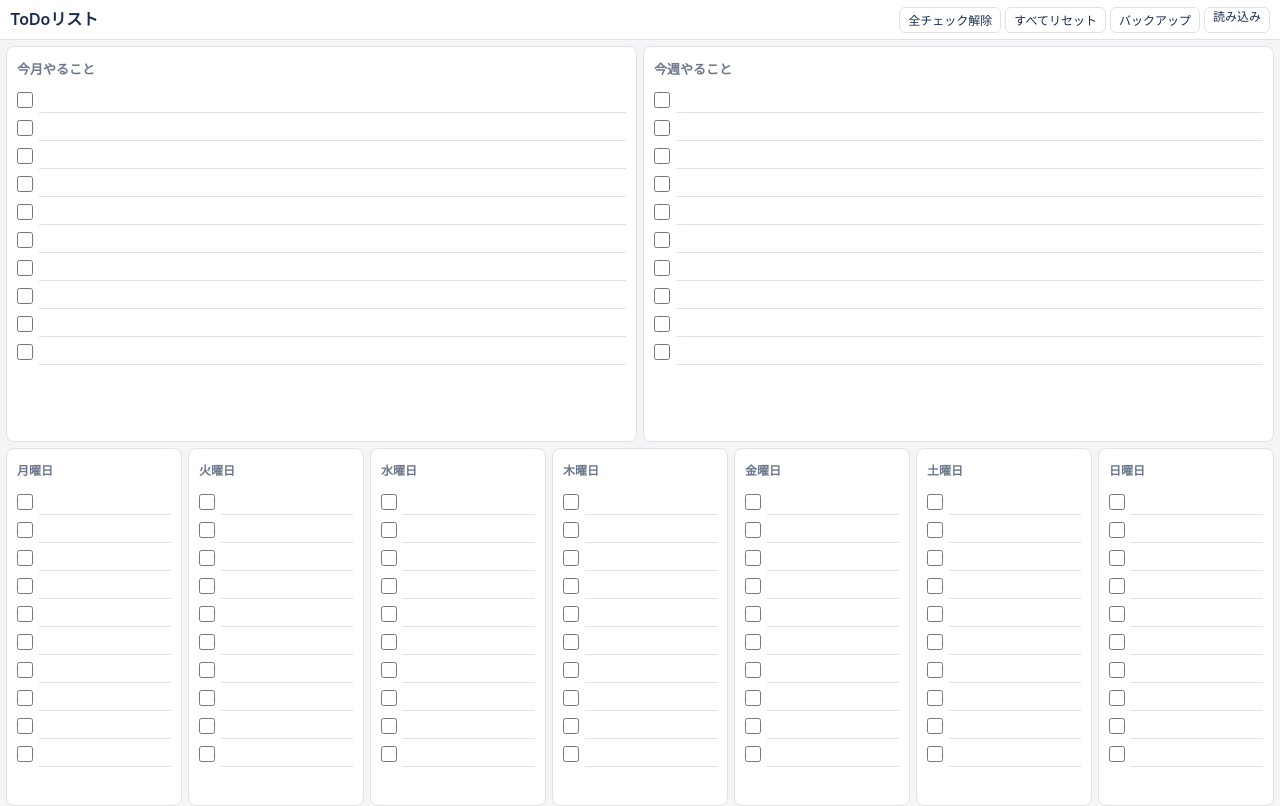
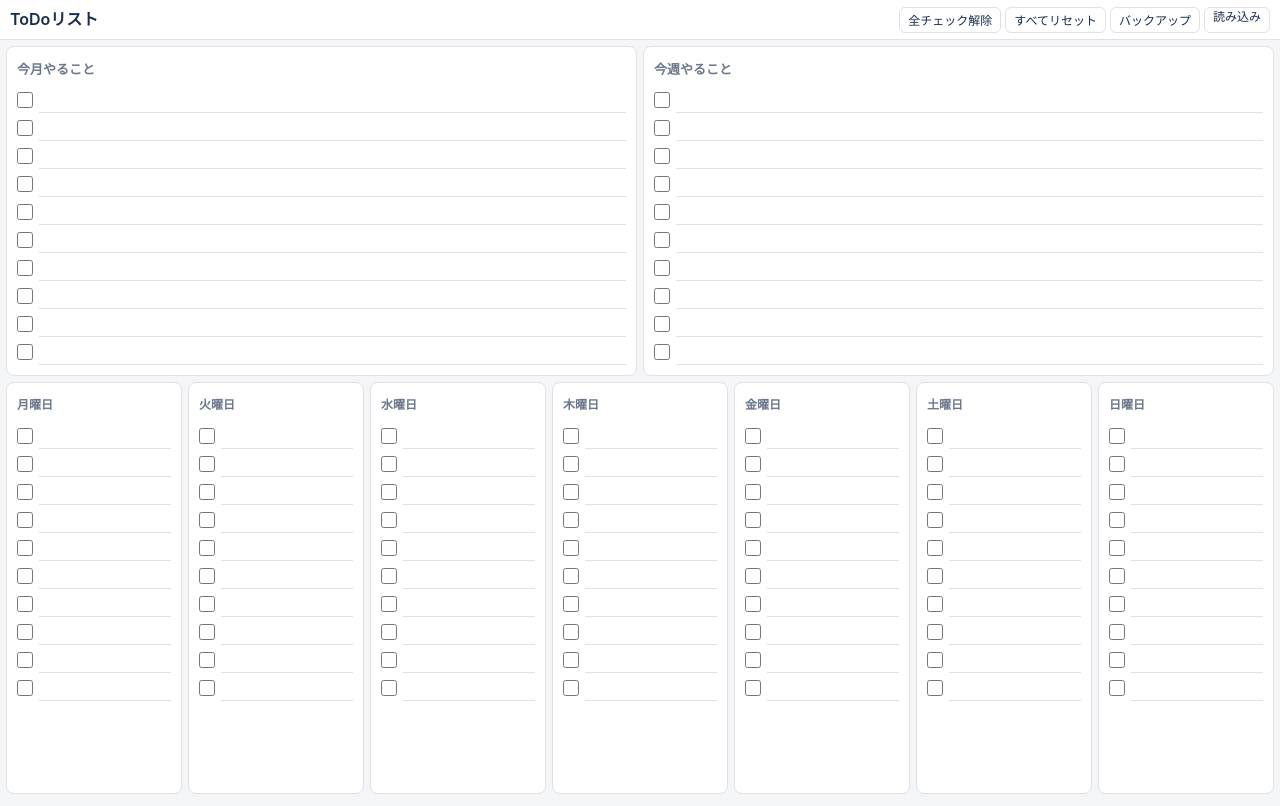
Before and after one commit to ManeTaizou/ipad-todo-list, a plain HTML site: page index.html in a window 1280 px wide. Drawn offline with Linux system fonts and the light colour scheme.

Commit message:
Update index.html

```diff
--- a/index.html
+++ b/index.html
@@ -7,14 +7,9 @@
   <style>
     :root{
       --bg:#f4f5f7; --card:#fff; --ink:#172b4d; --muted:#6b778c;
-      --accent:#0052cc; --border:#dfe1e6; --checked:#9ca3af; --radius:8px;
-      --gap:6px;                 /* 行間・カード間ギャップ（最小） */
-      --pad-card:10px;           /* カード内余白（最小） */
-      --input-h:26px;            /* 1行の高さ */
-      --head-h:24px;             /* 見出し行の高さ */
-      --head-gap:6px;            /* 見出しとリストの間隔 */
-      --row-gap:6px;             /* 上段と下段の間のギャップ（= --gap と同じ） */
-      --list-gap:2px;            /* リスト内の行間 */
+      --border:#dfe1e6; --checked:#9ca3af; --radius:8px;
+      --gap:6px; --pad-card:10px; --input-h:26px; --head-h:24px;
+      --head-gap:6px; --row-gap:6px; --list-gap:2px; --header-h:40px;
     }
     *{box-sizing:border-box;margin:0;padding:0}
     html,body{height:100%}
@@ -23,70 +18,46 @@
       font-family:-apple-system,BlinkMacSystemFont,"Helvetica Neue","Hiragino Sans",sans-serif;
       font-size:14px; line-height:1.2; -webkit-text-size-adjust:100%;
     }
-
-    /* ヘッダー（最小） */
     header{
       background:var(--card); border-bottom:1px solid var(--border);
       position:sticky; top:0; z-index:10;
       display:flex; justify-content:space-between; align-items:center;
-      padding:6px 10px; height:40px;
+      padding:6px 10px; height:var(--header-h);
     }
-    h1{font-size:16px; font-weight:600}
+    h1{font-size:16px;font-weight:600}
     .controls{display:flex; gap:4px; align-items:center}
     .controls button,.controls label{
       border:1px solid var(--border); background:var(--card); color:var(--ink);
       padding:2px 8px; border-radius:6px; font-size:12px; cursor:pointer; height:26px;
     }
 
-    /* 画面全体レイアウト：上下2行（高さはJSでピクセル配分） */
+    /* ← ここが重要：dvh優先 + vhフォールバック。safe-areaも考慮 */
     .canvas{
-      height:calc(100vh - 40px); /* 40px = header 高さ */
-      padding:6px;
-      display:grid;
-      grid-template-rows: 1fr 1fr; /* 初期は仮。後でJSで上書き */
-      gap:var(--row-gap);
+      height:calc(100vh - var(--header-h));            /* fallback */
+      height:calc(100dvh - var(--header-h));           /* modern iPadOS/Safari */
+      padding:6px 6px calc(6px + env(safe-area-inset-bottom)) 6px;
+      display:grid; grid-template-rows: 1fr 1fr; gap:var(--row-gap);
+      -webkit-overflow-scrolling:touch;
     }
 
-    /* 上段：今月/今週 2カラム */
-    .top{
-      display:grid;
-      grid-template-columns:1fr 1fr;
-      gap:var(--gap);
-      min-height:0;
-    }
-
-    /* 下段：曜日 7カラム */
-    .weekgrid{
-      display:grid;
-      grid-template-columns:repeat(7,1fr);
-      gap:var(--gap);
-      min-height:0;
-    }
+    .top{ display:grid; grid-template-columns:1fr 1fr; gap:var(--gap); min-height:0; }
+    .weekgrid{ display:grid; grid-template-columns:repeat(7,1fr); gap:var(--gap); min-height:0; }
 
     .card{
-      background:var(--card); border:1px solid var(--border);
-      border-radius:var(--radius); padding:var(--pad-card);
-      display:flex; flex-direction:column; min-height:0; overflow:hidden;
+      background:var(--card); border:1px solid var(--border); border-radius:var(--radius);
+      padding:var(--pad-card); display:flex; flex-direction:column; min-height:0; overflow:hidden;
     }
     .card h2,.card h3{
       color:var(--muted); font-weight:600; line-height:1;
-      margin:0 0 var(--head-gap) 0;
-      height:var(--head-h); display:flex; align-items:center;
+      margin:0 0 var(--head-gap) 0; height:var(--head-h); display:flex; align-items:center;
     }
     .card h2{font-size:13px}
     .card h3{font-size:12px}
 
-    /* リストは10行固定・行間最小。万一はみ出す端末ではカード内のみスクロール。 */
     .list{
-      flex:1 1 auto; min-height:0;
-      display:flex; flex-direction:column; gap:var(--list-gap);
-      overflow:auto;
+      flex:1 1 auto; min-height:0; display:flex; flex-direction:column; gap:var(--list-gap); overflow:auto;
     }
-    .item{
-      display:flex; align-items:center; gap:6px;
-      height:var(--input-h);
-      flex:0 0 auto;
-    }
+    .item{ display:flex; align-items:center; gap:6px; height:var(--input-h); flex:0 0 auto; }
     .item input[type="checkbox"]{ width:16px; height:16px; margin:0; flex:0 0 auto; }
     .item input.text{
       width:100%; border:none; border-bottom:1px solid var(--border);
@@ -113,19 +84,10 @@
   </header>
 
   <div class="canvas" id="canvasRoot">
-    <!-- 上段：今月 / 今週 -->
     <div class="top" id="topRow">
-      <div class="card" id="month">
-        <h2>今月やること</h2>
-        <div class="list" data-section="month"></div>
-      </div>
-      <div class="card" id="week">
-        <h2>今週やること</h2>
-        <div class="list" data-section="week"></div>
-      </div>
+      <div class="card" id="month"><h2>今月やること</h2><div class="list" data-section="month"></div></div>
+      <div class="card" id="week"><h2>今週やること</h2><div class="list" data-section="week"></div></div>
     </div>
-
-    <!-- 下段：曜日 7カラム -->
     <div class="weekgrid" id="bottomRow">
       <div class="card"><h3>月曜日</h3><div class="list" data-section="月曜日"></div></div>
       <div class="card"><h3>火曜日</h3><div class="list" data-section="火曜日"></div></div>
@@ -138,156 +100,110 @@
   </div>
 
   <script>
-    const STORAGE_KEY = 'ipad-todo';
-    const days = ["月曜日","火曜日","水曜日","木曜日","金曜日","土曜日","日曜日"];
+    const STORAGE_KEY='ipad-todo';
+    const days=["月曜日","火曜日","水曜日","木曜日","金曜日","土曜日","日曜日"];
+    const initial={ month:Array.from({length:10},()=>({checked:false,text:""})),
+                    week:Array.from({length:10},()=>({checked:false,text:""})) };
+    days.forEach(d=>initial[d]=Array.from({length:10},()=>({checked:false,text:""})));
 
-    // 今月=10行、今週=10行、各曜日=10行
-    const initial = {
-      month: Array.from({length:10}, ()=>({checked:false,text:""})),
-      week:  Array.from({length:10}, ()=>({checked:false,text:""}))
-    };
-    days.forEach(d => initial[d] = Array.from({length:10}, ()=>({checked:false,text:""})));
-
-    function normalizeToTen(arr){
-      const copy = Array.isArray(arr) ? arr.slice(0,10) : [];
-      while(copy.length < 10){ copy.push({checked:false, text:""}); }
-      return copy;
-    }
-
-    let state;
-    try{
-      const saved = JSON.parse(localStorage.getItem(STORAGE_KEY) || "null");
-      if(saved){
-        state = {};
-        state.month = normalizeToTen(saved.month);
-        state.week  = normalizeToTen(saved.week);
-        days.forEach(d => { state[d] = normalizeToTen(saved[d]); });
-      }else{
-        state = JSON.parse(JSON.stringify(initial));
-      }
-    }catch(e){
-      state = JSON.parse(JSON.stringify(initial));
-    }
-
+    function normalizeToTen(arr){ const c=Array.isArray(arr)?arr.slice(0,10):[]; while(c.length<10)c.push({checked:false,text:""}); return c; }
+    let state; try{ const saved=JSON.parse(localStorage.getItem(STORAGE_KEY)||"null");
+      state=saved?{
+        month:normalizeToTen(saved.month), week:normalizeToTen(saved.week),
+        ...Object.fromEntries(days.map(d=>[d,normalizeToTen(saved[d])]))
+      }:JSON.parse(JSON.stringify(initial));
+    }catch{ state=JSON.parse(JSON.stringify(initial)); }
     function save(){ localStorage.setItem(STORAGE_KEY, JSON.stringify(state)); }
 
     function createItem(section,i){
-      const it = state[section][i];
-      const div = document.createElement('div');
-      div.className = 'item' + (it.checked ? ' checked' : '');
-      const cb = document.createElement('input'); cb.type='checkbox'; cb.checked=it.checked;
-      const input = document.createElement('input'); input.type='text'; input.className='text'; input.value=it.text;
-      cb.onchange = ()=>{ it.checked=cb.checked; div.classList.toggle('checked', cb.checked); save(); };
-      input.oninput = ()=>{ it.text=input.value; save(); };
-      div.append(cb, input);
-      return div;
+      const it=state[section][i];
+      const div=document.createElement('div'); div.className='item'+(it.checked?' checked':'');
+      const cb=document.createElement('input'); cb.type='checkbox'; cb.checked=it.checked;
+      const input=document.createElement('input'); input.type='text'; input.className='text'; input.value=it.text;
+      cb.onchange=()=>{it.checked=cb.checked;div.classList.toggle('checked',cb.checked);save();};
+      input.oninput=()=>{it.text=input.value;save();};
+      div.append(cb,input); return div;
     }
 
     function render(){
       document.querySelectorAll('.list').forEach(list=>{
-        const sec = list.dataset.section;
-        list.innerHTML = '';
-        if(state[sec]){
-          for(let i=0;i<10;i++){ list.append(createItem(sec,i)); }
-        }
+        const sec=list.dataset.section; list.innerHTML='';
+        if(state[sec]){ for(let i=0;i<10;i++) list.append(createItem(sec,i)); }
       });
-      // レンダー後にレイアウト再計算
       requestAnimationFrame(reflowRows);
     }
 
-    // ★ 上段/下段の高さを「必要量」に合わせてピクセル配分する
+    // ① カードの必要高さを実測して算出（見出し + リスト10行 + パディング/枠線/ギャップを含む）
+    function neededCardHeight(card){
+      const cs=getComputedStyle(card);
+      const pad = parseFloat(cs.paddingTop) + parseFloat(cs.paddingBottom);
+      const border = parseFloat(cs.borderTopWidth) + parseFloat(cs.borderBottomWidth);
+
+      const heading = card.querySelector('h2,h3');
+      const hcs = getComputedStyle(heading);
+      const headH = heading.getBoundingClientRect().height + parseFloat(hcs.marginBottom);
+
+      const list = card.querySelector('.list');
+      const lcs = getComputedStyle(list);
+      const gap = parseFloat(lcs.rowGap) || 0;
+      const firstItem=list.querySelector('.item');
+      const itemH = firstItem ? firstItem.getBoundingClientRect().height : 26;
+
+      const listNeed = (itemH * 10) + (gap * 9);
+
+      return Math.ceil(pad + border + headH + listNeed);
+    }
+
+    // ② 上段=必要分ピッタリ / 下段=残り全部（不足時は曜日カード内がスクロール）
     function reflowRows(){
-      const canvas = document.getElementById('canvasRoot');
-      const topRow = document.getElementById('topRow');
-      const bottomRow = document.getElementById('bottomRow');
+      const canvas=document.getElementById('canvasRoot');
+      const topRow=document.getElementById('topRow');
+      const bottomRow=document.getElementById('bottomRow');
 
-      const rs = getComputedStyle(document.documentElement);
-      const pad = parseFloat(rs.getPropertyValue('--pad-card')) || 10;
-      const headH = parseFloat(rs.getPropertyValue('--head-h')) || 24;
-      const headGap = parseFloat(rs.getPropertyValue('--head-gap')) || 6;
-      const inputH = parseFloat(rs.getPropertyValue('--input-h')) || 26;
-      const listGap = parseFloat(rs.getPropertyValue('--list-gap')) || 2;
-      const rowGap = parseFloat(rs.getPropertyValue('--row-gap')) || 6;
+      const canvasStyle=getComputedStyle(canvas);
+      const padBlock = parseFloat(canvasStyle.paddingTop) + parseFloat(canvasStyle.paddingBottom);
+      const rowGap = parseFloat(getComputedStyle(canvas).rowGap) || 0;
 
-      // カード境界線（上下）
-      const borderSum = 2;
+      // 利用可能高さ（トラック領域のみ）
+      const available = canvas.clientHeight - padBlock - rowGap;
 
-      // 10行カードの必要高さ（見出し+見出し下の余白+行×10+行間×9+パディング×2+枠線）
-      const needCard = pad*2 + borderSum + headH + headGap + (inputH*10) + (listGap*9);
+      // 上段必要高さ＝今月/今週のうち高い方
+      const topCards = topRow.querySelectorAll('.card');
+      const topNeed = Math.max(...Array.from(topCards, neededCardHeight));
 
-      // 上段は「今月」と「今週」のうち背が高い方を採用
-      const topNeed = Math.max(needCard, needCard);
+      // 下段必要高さ（曜日カードは同寸想定。代表1枚でOK）
+      const bottomCard = bottomRow.querySelector('.card');
+      const bottomNeed = neededCardHeight(bottomCard);
 
-      // 下段も曜日カードの必要高さ（同じ）
-      const bottomNeed = needCard;
-
-      // キャンバスの総高さ
-      const canvasH = canvas.clientHeight;
-
-      // 上下を必要高さベースで配分。ただし合計が溢れる場合は比率で縮める
-      let available = canvasH - rowGap; // 上段と下段の間のギャップを引く
-      let topH = topNeed;
-      let bottomH = bottomNeed;
-
-      const sumNeed = topNeed + bottomNeed;
-      if(sumNeed > available){
-        // はみ出す場合は必要量に比例させて圧縮
-        const ratio = available / sumNeed;
-        topH = Math.floor(topNeed * ratio);
-        bottomH = Math.floor(available - topH);
-      }else{
-        // 余りがあるなら、上段が欠けないよう上に優先配分（今回の課題に対応）
-        const extra = available - sumNeed;
-        topH = topNeed + Math.ceil(extra * 0.7); // 上に7割寄せ
-        bottomH = bottomNeed + Math.floor(extra * 0.3);
+      let topH, bottomH;
+      if (topNeed + bottomNeed <= available) {
+        // 余白は下段に集約（上段の下に隙間を作らない）
+        topH = topNeed;
+        bottomH = available - topH;
+      } else {
+        // はみ出すときは上段を優先的に確保
+        topH = topNeed;
+        bottomH = Math.max(0, available - topH);
       }
 
-      // 0未満防止
-      topH = Math.max(0, topH);
-      bottomH = Math.max(0, bottomH);
-
-      // グリッド行の高さをピクセルで指定
       canvas.style.gridTemplateRows = `${topH}px ${bottomH}px`;
     }
 
     // 操作系
-    document.getElementById('clearChecks').onclick = ()=>{
-      Object.keys(state).forEach(k => state[k].forEach(i => i.checked=false));
-      save(); render();
-    };
-    document.getElementById('resetAll').onclick = ()=>{
-      if(confirm('リセットしますか？')){
-        state = JSON.parse(JSON.stringify(initial)); save(); render();
-      }
-    };
-    document.getElementById('exportData').onclick = ()=>{
-      const b = new Blob([JSON.stringify(state)], {type:'application/json'});
-      const a = document.createElement('a');
-      a.href = URL.createObjectURL(b); a.download='todo.json'; a.click();
-    };
-    document.getElementById('importDataInput').onchange = e=>{
-      const f = e.target.files[0];
-      if(f){
-        const r=new FileReader();
-        r.onload=()=>{
-          try{
-            const incoming = JSON.parse(r.result);
-            const next = {};
-            next.month = normalizeToTen(incoming.month);
-            next.week  = normalizeToTen(incoming.week);
-            days.forEach(d => next[d] = normalizeToTen(incoming[d]));
-            state = next; save(); render();
-          }catch{ alert('読み込みに失敗しました'); }
-        };
-        r.readAsText(f);
-      }
-    };
+    clearChecks.onclick=()=>{Object.keys(state).forEach(k=>state[k].forEach(i=>i.checked=false));save();render();};
+    resetAll.onclick=()=>{if(confirm('リセットしますか？')){state=JSON.parse(JSON.stringify(initial));save();render();}};
+    exportData.onclick=()=>{const b=new Blob([JSON.stringify(state)],{type:'application/json'});const a=document.createElement('a');a.href=URL.createObjectURL(b);a.download='todo.json';a.click();};
+    importDataInput.onchange=e=>{const f=e.target.files[0];if(f){const r=new FileReader();r.onload=()=>{try{
+      const incoming=JSON.parse(r.result);
+      state={month:normalizeToTen(incoming.month),week:normalizeToTen(incoming.week)};
+      days.forEach(d=>state[d]=normalizeToTen(incoming[d])); save(); render();
+    }catch{alert('読み込みに失敗しました');}}; r.readAsText(f);}};
 
-    // 端末回転・サイズ変更でも再計算
-    window.addEventListener('resize', ()=>requestAnimationFrame(reflowRows));
-    window.addEventListener('orientationchange', ()=>requestAnimationFrame(reflowRows));
-
+    // 初期描画＋フォント読み込み後/回転/サイズ変更で再計測
     render();
+    if (document.fonts && document.fonts.ready) { document.fonts.ready.then(()=>requestAnimationFrame(reflowRows)); }
+    addEventListener('resize', ()=>requestAnimationFrame(reflowRows));
+    addEventListener('orientationchange', ()=>requestAnimationFrame(reflowRows));
   </script>
 </body>
 </html>
```
